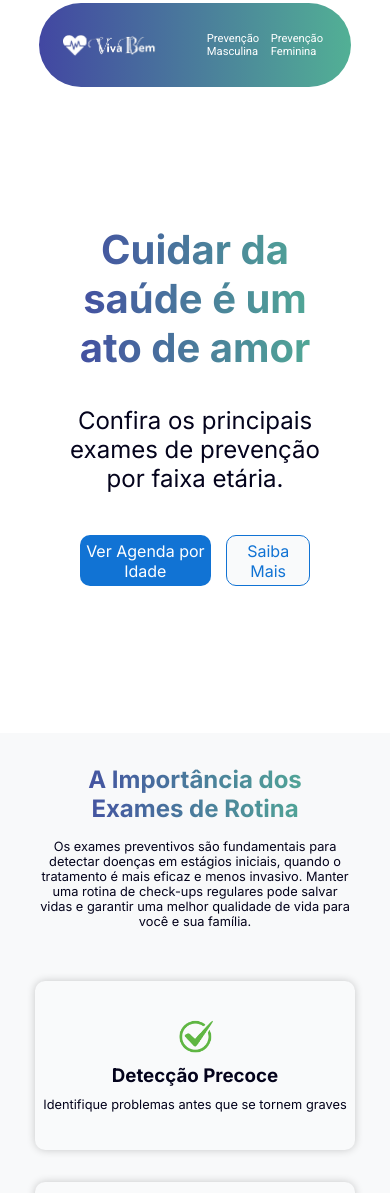
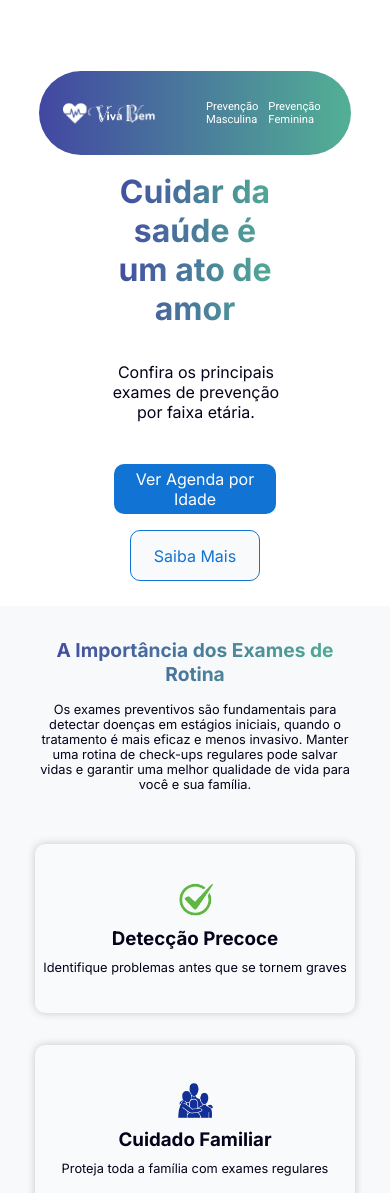
Before and after one commit to julianabety/desafio-viva-bem, a plain HTML site: page index.html in a window 390 px wide. Shown: the part 27-1220 px from the top of the page. Drawn offline with Linux system fonts and the light colour scheme; a web font is replaced by a local one.

Commit message:
:iphone: responsividade tablet e notebook

```diff
--- a/index.html
+++ b/index.html
@@ -11,8 +11,8 @@
       <div class="box-header">
         <img src="./img/LogoVivaBem.png" alt="Logo do site viva bem" />
         <nav>
-          <a href="">Prevenção Masculina</a>
-          <a href="">Prevenção Feminina</a>
+          <a href="#">Prevenção Masculina</a>
+          <a href="#">Prevenção Feminina</a>
         </nav>
       </div>
       <section class="box-banner">
@@ -254,7 +254,7 @@
     </main>
 
     <footer>
-        <section class="footer">
+        <section class="card-footer">
             <div class="box-footer">
             <article>
                 <div>
@@ -269,7 +269,7 @@
                 <ul>
                     <li><a href="#">Ministério da Saúde</a></li>
                     <li><a href="#">INCA - Instituto Nacional do Câncer</a></li>
-                    <li><a hfer="#">SUS - Sistema Único de Saúde</a></li>
+                    <li><a href="#">SUS - Sistema Único de Saúde</a></li>
                 </ul>
             </article>
 
--- a/style.scss
+++ b/style.scss
@@ -10,6 +10,7 @@
   text-decoration: none;
 }
 
+
 //estilizando a header
 header {
   height: 90vh;
@@ -19,7 +20,8 @@ header {
   background-image: url("./img/banner.jpg");
   background-size: cover;
   background-repeat: no-repeat;
-  background-position: bottom right, center;
+  background-position: bottom right;
+  padding-top: 8vh;
 
   .box-header {
     margin-top: 30px;
@@ -39,6 +41,7 @@ header {
       a {
         color: white;
         font-family: "Roboto", sans-serif;
+        text-decoration: none;
       }
     }
   }
@@ -122,6 +125,7 @@ header {
         width: 80%;
         display: flex;
         flex-direction: column;
+        align-items: center;
         justify-content: center;
         text-align: center;
 
@@ -133,8 +137,7 @@ header {
         background-clip: text;
         color: transparent;
         font-weight: bold;
-        margin:2vh;
-        margin-top: 6rem;
+        padding: 1rem;
         }
 
         p{
@@ -153,6 +156,7 @@ header {
 
             div{
                 display: flex;
+                align-items: center;
                 justify-content: space-between;
                 flex-wrap: wrap;
                 gap:2rem;
@@ -365,14 +369,14 @@ header {
         display: flex;
         justify-content: space-evenly;
         gap:1.5rem;
-        padding:1rem;
+        padding:2rem;
 
         article{
             display: flex;
             flex-wrap: wrap;
             text-align: center;
             align-items: center;
-            width: 30%;
+            width: 100%;
             min-width: 250px;
         }
     }
@@ -459,7 +463,6 @@ footer{
     background-color:#313461;
     color:#FFFFFF;
 
-
     .box-footer{
         display: flex;
         flex-direction: row;
@@ -480,8 +483,8 @@ footer{
                     list-style: none;
                     padding: 0.3rem;
                     a{
-                    text-decoration: none;
                     text-align: left;
+                    color: white;
                     }
                 }
             }
@@ -505,9 +508,9 @@ footer{
 
 // responsividade
 // responsividade celular
-
 @media(min-width:201px) and (max-width: 500px) {
     header{
+    height: auto;
     background-image: none;
     .box-header{
         img{
@@ -515,19 +518,23 @@ footer{
         }
         nav{
             a{
+                width: 100%;
                 font-size: 0.7rem;
-                padding: 4px;
+                padding: 0.2rem;
             }
         }
     }
     .box-banner{
-
         .box-titulo{
+            height: auto;
             h2{
-                font-size:2.5rem;
+                font-size:2rem;
+            }
+            p{
+                font-size: 1rem;
             }
         .btnAzul{
-            width: 50%;
+            width: 100%;
         }
         }
     }
@@ -539,8 +546,9 @@ footer{
         .box-exames{
             height: auto;
         h2{
-            font-size: 1.5rem;
-            margin-top: 2rem;
+            font-size: 1.2rem;
+            margin-top: 1rem;
+            gap: 1rem;
         }
         p{
             font-size: 0.8rem;
@@ -603,6 +611,7 @@ footer{
 
     footer{
         height: auto;
+        padding-top: 12vh;
 
         .box-footer{
 
@@ -626,3 +635,97 @@ footer{
         }
     }
 }
+
+// responsividade tablet
+@media (max-width: 1024px) {
+    header {
+    background:none;
+    .box-banner {
+        flex-direction: column;
+        height: auto;
+        text-align: center;
+
+        p{
+            width: 85%;
+        }
+    }
+
+    .btn-banner {
+        flex-direction: column;
+        gap: 1rem;
+
+        .btnAzul,
+        .btnBranco {
+        width: 80%;
+        }
+    }
+
+}
+
+    .primeiro-box{
+        .box-exames{
+        height: auto;
+        }
+        .cards-exame{
+            div{
+                flex-direction: column;
+                align-items: center;
+            }
+     }
+    }
+
+    .segundo-box{
+        height: auto;
+        .card-fem{
+            flex-direction: column;
+            align-items: center;
+        }
+    }
+
+    .terceiro-box{
+        height: auto;
+        .card-masc{
+            flex-direction: column;
+            align-items: center;
+        }
+    }
+    .quarto-box{
+        height: auto;
+        .box-alerta{
+            flex-direction: column;
+            align-items: center;
+        }
+    }
+    footer{
+        height: auto;
+    }
+}
+
+// responsividade laptop - notebook
+
+@media (max-width: 1500px) {
+    header{
+        .box-titulo{
+            width: 68%;
+        }
+    }
+    .primeiro-box{
+        .box-exames{
+            height: auto;
+            .cards-exame{
+            div{
+                flex-direction: column;
+            }
+
+        }
+        }
+
+    }
+    .quarto-box{
+        height: auto;
+    }
+    footer{
+        height: auto;
+    }
+
+}
```
Also changed, not shown: style.css, 1 other file.
